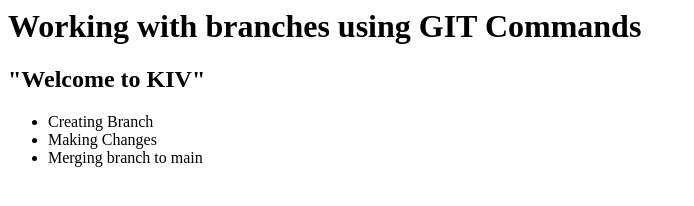
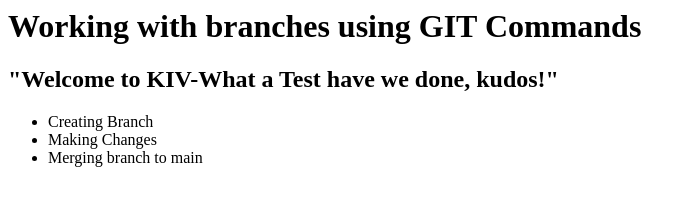
Before and after one commit to sheosatyam-p/GIT-Sample-Repo, a plain HTML site: page index.html in a window 1280 px wide. Shown: the whole page, without its empty margins (0-694 px from the left). Drawn offline with Linux system fonts and the light colour scheme.

Commit message:
Added index.html second change

```diff
--- a/index.html
+++ b/index.html
@@ -2,7 +2,7 @@
 <body>
 
 <h1> Working with branches using GIT Commands </h1>
-<h2> "Welcome to KIV" </h2>
+<h2> "Welcome to KIV-What a Test have we done, kudos!" </h2>
 <ul>
     <li>Creating Branch</li>
     <li>Making Changes</li>
```
